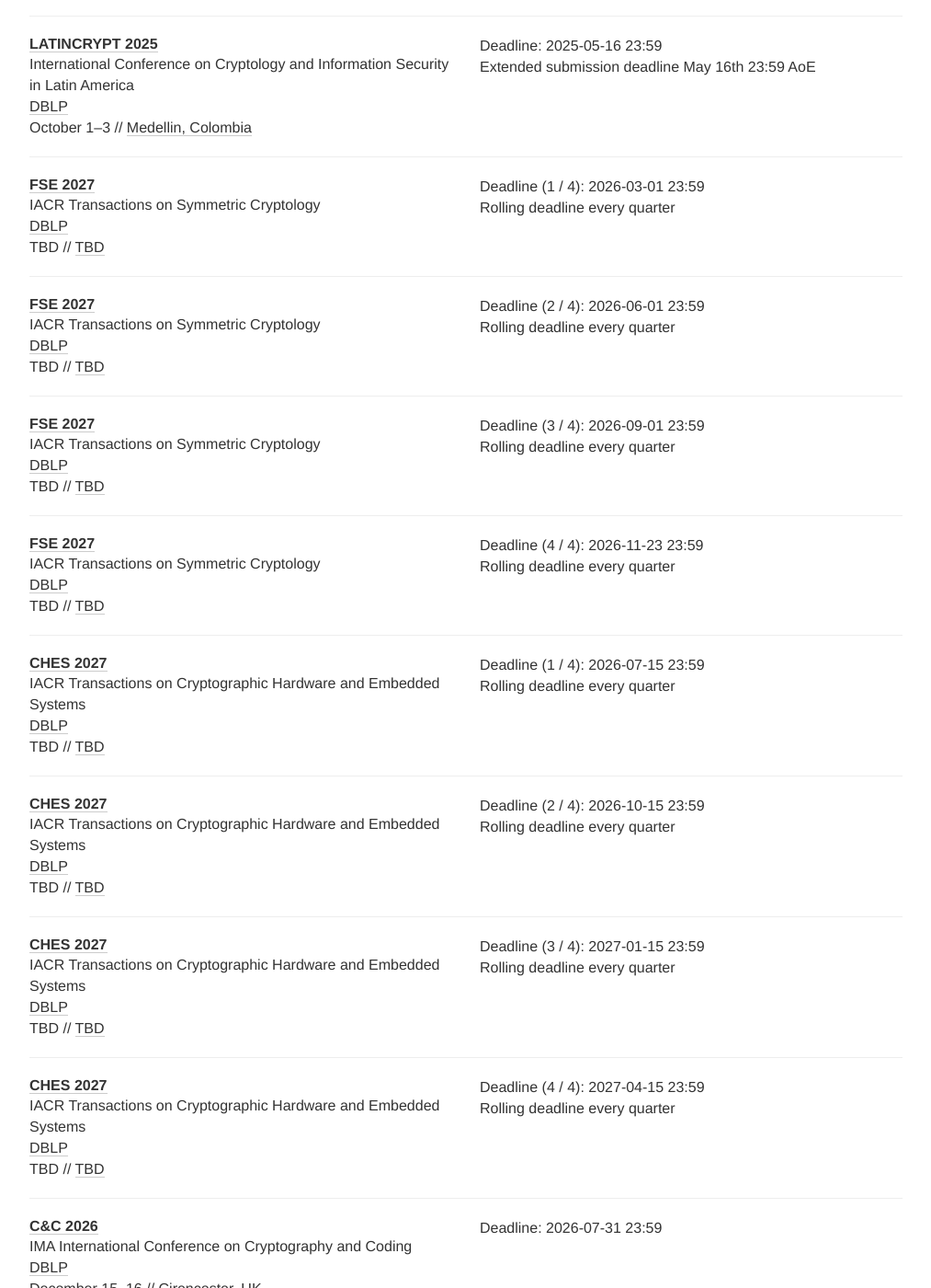
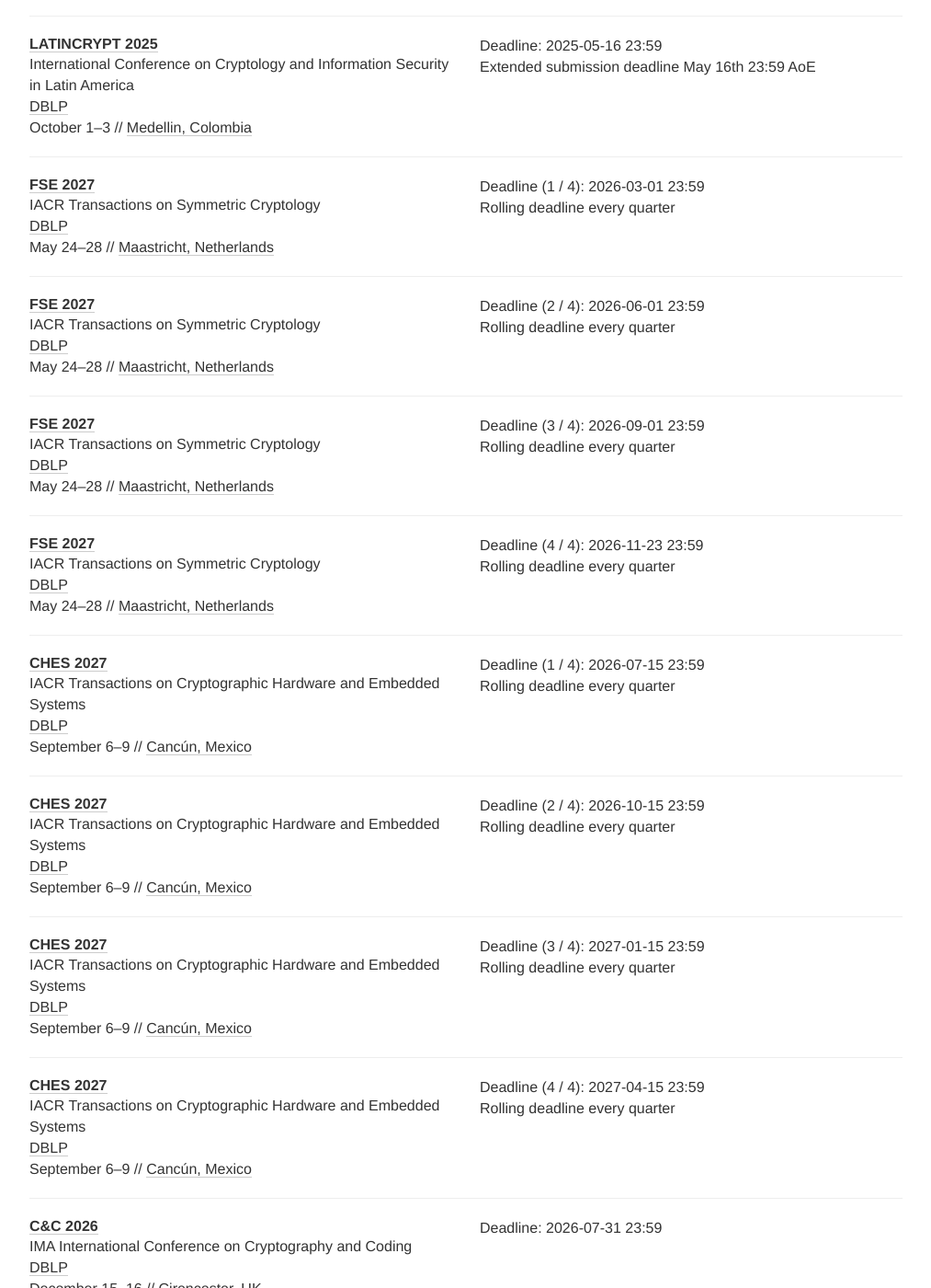
Before and after one commit to sec-deadlines/sec-deadlines.github.io, a Jekyll site: the page built from index.html, in a window 1280 px wide and 1400 px high, scrolled down 6989 px. Shown: the whole window at 92% size, without its empty margins (133-1146 px from the left). Built offline with Jekyll 4.4.1, drawn with Linux system fonts in a browser that asks for light colours; nearby versions of some CDN libraries; comment, search, counter and statistics services are not loaded.

Commit message:
Update conference information for FSE and CHES

```diff
--- a/_data/conferences.yml
+++ b/_data/conferences.yml
@@ -384,7 +384,7 @@
 - name: FSE
   description: IACR Transactions on Symmetric Cryptology
   year: 2027
-  link: https://tosc.iacr.org/
+  link: https://fse.iacr.org/2027/
   dblp: https://dblp.org/db/journals/tosc/index.html
   deadline:
     - "%Y-03-01 23:59"
@@ -392,8 +392,8 @@
     - "%Y-09-01 23:59"
     - "%Y-11-23 23:59"
   comment: Rolling deadline every quarter
-  date: TBD
-  place: TBD
+  date: May 24-28
+  place: Maastricht, Netherlands
   tags: [CRYPTO, CONF, CORE-B, JRN]
 
 - name: CHES
@@ -407,8 +407,8 @@
     - "%y-01-15 23:59"
     - "%y-04-15 23:59"
   comment: Rolling deadline every quarter
-  date: TBD
-  place: TBD
+  date: September 6–9
+  place: Cancún, Mexico
   tags: [CRYPTO, CONF, JRN, CORE-A]
 
 - name: C&C
```
